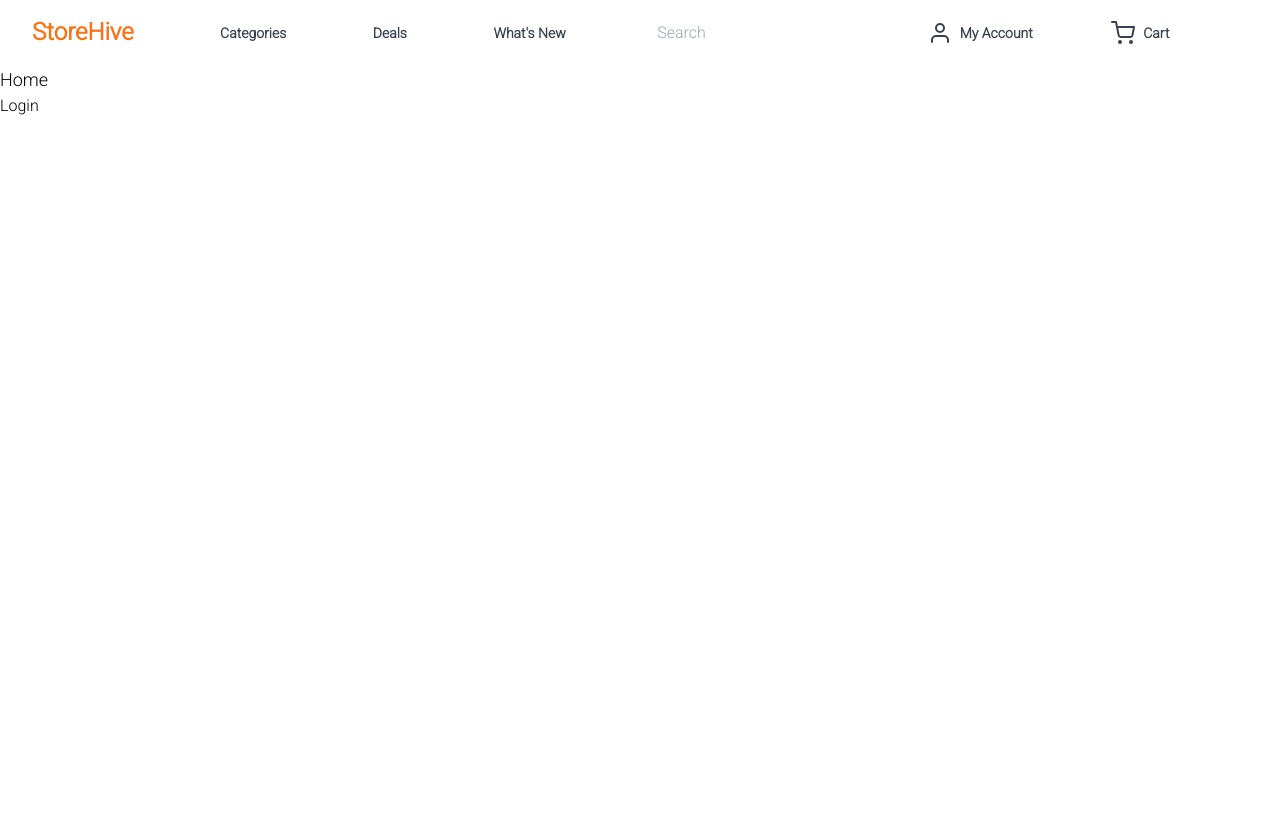
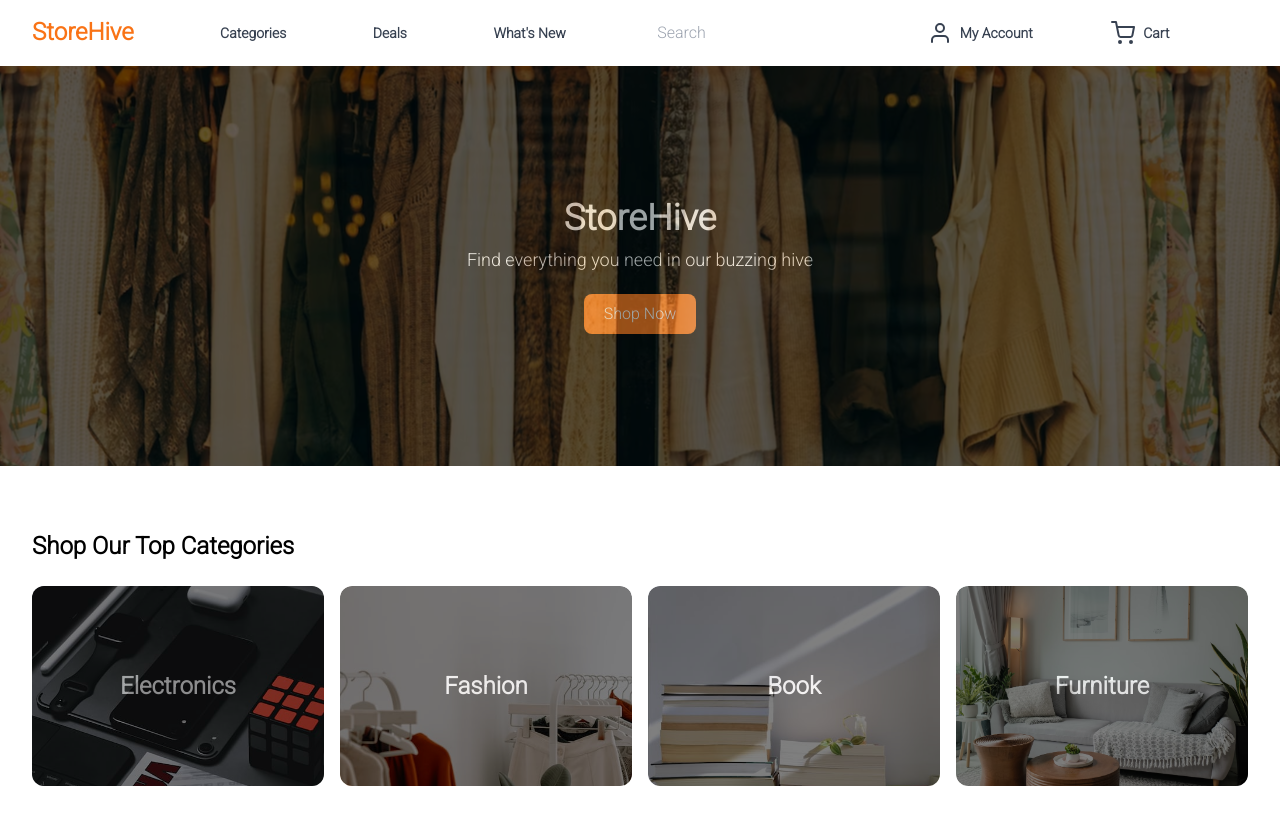
Before and after one commit to bineetNaidu/storehive, a Next.js app: page / in a window 1280 px wide. Shown: the top 824 px of the page. Before the commit the page ends 800 px from the top, so only its background shows below. Built offline with nearby package versions, Linux system fonts and the light colour scheme.

Commit message:
🎉 add category card w/ base home page styles

```diff
--- /dev/null
+++ b/src/components/CategoryCard.tsx
@@ -0,0 +1,33 @@
+import Link from 'next/link';
+import { FC } from 'react';
+
+type CategoryCardProps = {
+  title: string;
+  imageUrl: string;
+  href: string;
+};
+
+export const CategoryCard: FC<CategoryCardProps> = ({
+  imageUrl,
+  title,
+  href,
+}) => {
+  return (
+    <Link href={href}>
+      <div
+        className="h-[200px] relative rounded-xl cursor-pointer overflow-hidden hover:opacity-80 transition duration-200 ease-in-out transform hover:scale-105"
+        style={{
+          backgroundImage: `url('${imageUrl}')`,
+          backgroundSize: 'cover',
+          backgroundPosition: 'center',
+        }}
+      >
+        <div className="absolute top-0 left-0 w-full h-full bg-black opacity-50 rounded-xl">
+          <div className="flex flex-col justify-center items-center h-full">
+            <h3 className="text-2xl font-bold text-white">{title}</h3>
+          </div>
+        </div>
+      </div>
+    </Link>
+  );
+};
--- a/src/pages/index.tsx
+++ b/src/pages/index.tsx
@@ -1,15 +1,58 @@
+import { CategoryCard } from '@/components/CategoryCard';
 import type { NextPage } from 'next';
-import Head from 'next/head';
-import Link from 'next/link';
 
 const HomePage: NextPage = () => {
   return (
-    <>
-      <h1 className="text-lg">Home</h1>
-      <Link href="/login">
-        <button>Login</button>
-      </Link>
-    </>
+    <main>
+      <article
+        className="relative h-[400px]"
+        style={{
+          backgroundImage: "url('hero-banner.jpeg')",
+          backgroundSize: 'fit',
+          backgroundPosition: 'center',
+        }}
+      >
+        <div className="absolute top-0 left-0 w-full h-full bg-black opacity-60">
+          <div className="flex flex-col justify-center items-center h-full">
+            <h1 className="text-4xl font-bold text-white">StoreHive</h1>
+            <p className="text-lg text-white pt-2">
+              Find everything you need in our buzzing hive
+            </p>
+            <button className="px-5 py-2 mt-5 text-white bg-orange-500 rounded-lg">
+              Shop Now
+            </button>
+          </div>
+        </div>
+      </article>
+
+      <article className="px-8 py-16">
+        <h2 className="text-2xl font-extrabold">Shop Our Top Categories</h2>
+        <br />
+
+        <div className="grid grid-cols-4 gap-4">
+          <CategoryCard
+            title="Electronics"
+            imageUrl="/electronic-category.jpg"
+            href="/products/electronics"
+          />
+          <CategoryCard
+            title="Fashion"
+            imageUrl="/fashion-category.jpg"
+            href="/products/fashion"
+          />
+          <CategoryCard
+            title="Book"
+            imageUrl="/book-category.jpg"
+            href="/products/books"
+          />
+          <CategoryCard
+            title="Furniture"
+            imageUrl="/furniture-category.jpg"
+            href="/products/furniture"
+          />
+        </div>
+      </article>
+    </main>
   );
 };
 
```
